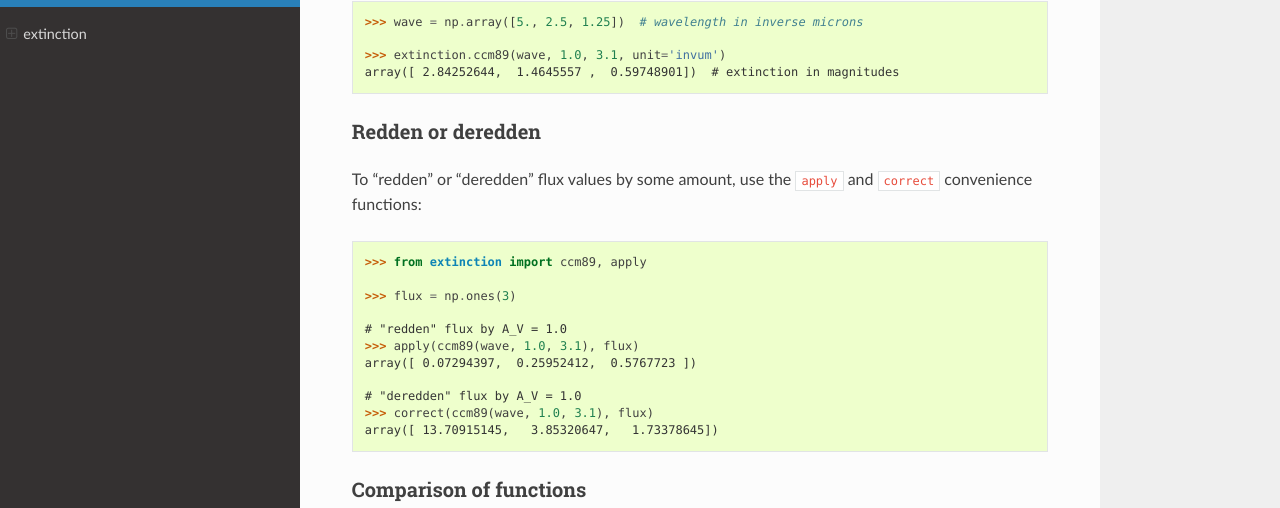
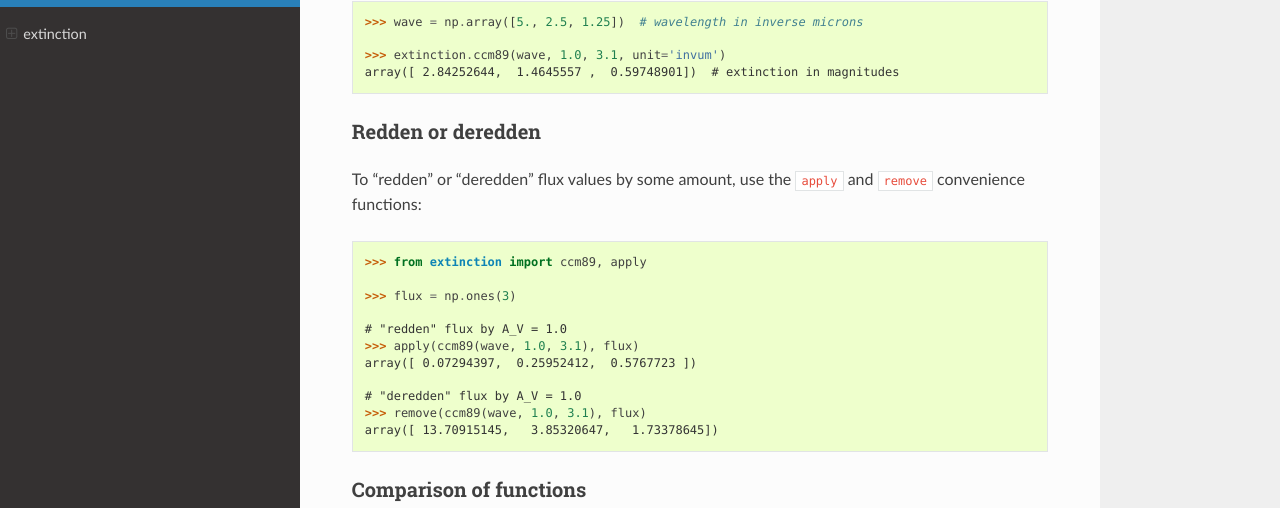
Before and after one commit to kbarbary/extinction, a Sphinx documentation site: the page built from docs/index.rst, in a window 1280 px wide and 900 px high, scrolled down 1570 px. Shown: the part 86-594 px from the top of the window. Built offline with Sphinx 7.4.7 and the Read the Docs theme 2.0.0, drawn with Linux system fonts in a browser that asks for light colours; the version number could not be read and is left out.

Commit message:
Change name from ``correct`` to ``remove``
Updated the name based on the discussion of the pull request
kbarbary/extinction#7

```diff
--- a/docs/index.rst
+++ b/docs/index.rst
@@ -36,7 +36,7 @@ Usage
    extinction.fitzpatrick99
    extinction.fm07
    extinction.apply
-   extinction.correct
+   extinction.remove
 
 **Classes:**
 
@@ -85,7 +85,7 @@ Redden or deredden
 ..................
 
 To "redden" or "deredden" flux values by some amount, use the
-``apply`` and ``correct`` convenience functions::
+``apply`` and ``remove`` convenience functions::
 
 
   >>> from extinction import ccm89, apply
@@ -97,7 +97,7 @@ To "redden" or "deredden" flux values by some amount, use the
   array([ 0.07294397,  0.25952412,  0.5767723 ])
 
   # "deredden" flux by A_V = 1.0
-  >>> correct(ccm89(wave, 1.0, 3.1), flux)
+  >>> remove(ccm89(wave, 1.0, 3.1), flux)
   array([ 13.70915145,   3.85320647,   1.73378645])
 
 
```
Also changed, not shown: 1 other file.
